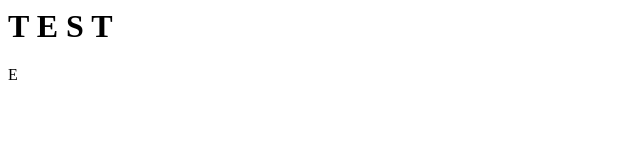
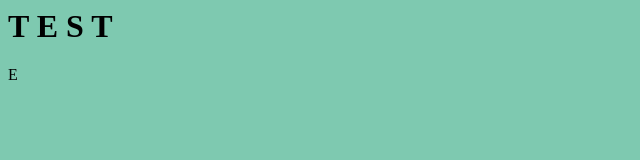
Before and after one commit to dimitriesimon/test, a plain HTML site: page index.html in a window 1280 px wide. Shown: the whole page, without its empty margins (0-640 px from the left). Drawn offline with Linux system fonts and the light colour scheme.

Commit message:
setting background for the index.

```diff
--- a/index.html
+++ b/index.html
@@ -4,6 +4,7 @@
     <meta http-equiv="X-UA-Compatible" content="IE=edge">
     <meta name="viewport" content="width=device-width, initial-scale=1.0">
     <title>Document</title>
+    <link rel="stylesheet" href="styles.css">
 </head>
 <body>
     <h1>T E S T</h1>
--- /dev/null
+++ b/styles.css
@@ -0,0 +1,3 @@
+body {
+    background-color: rgb(126, 201, 176);
+}
```
